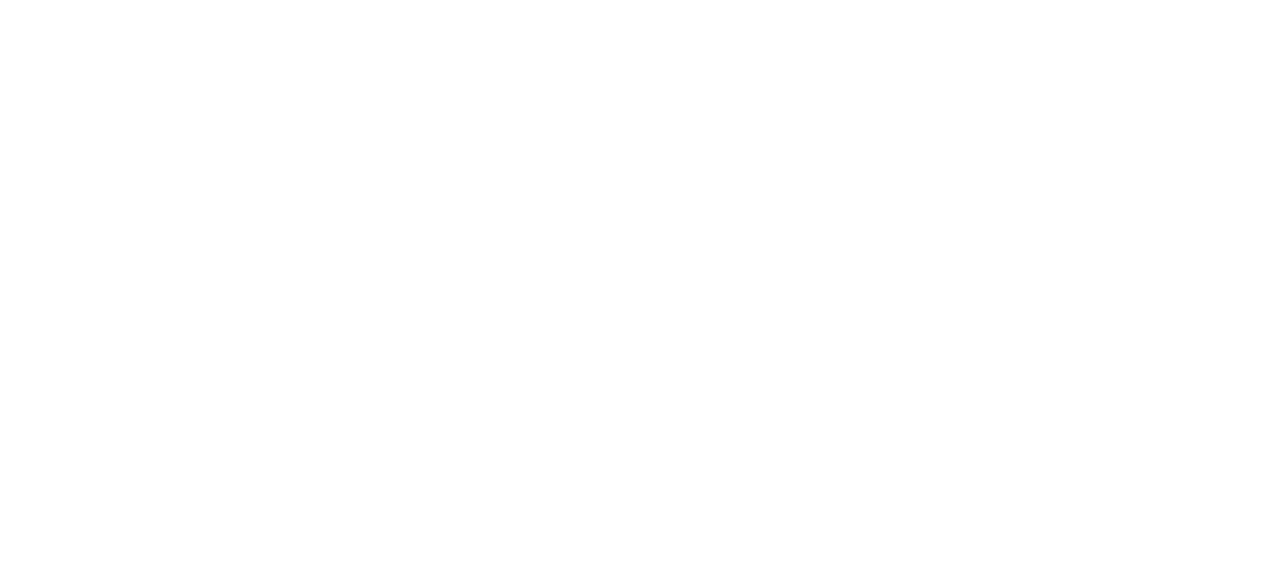
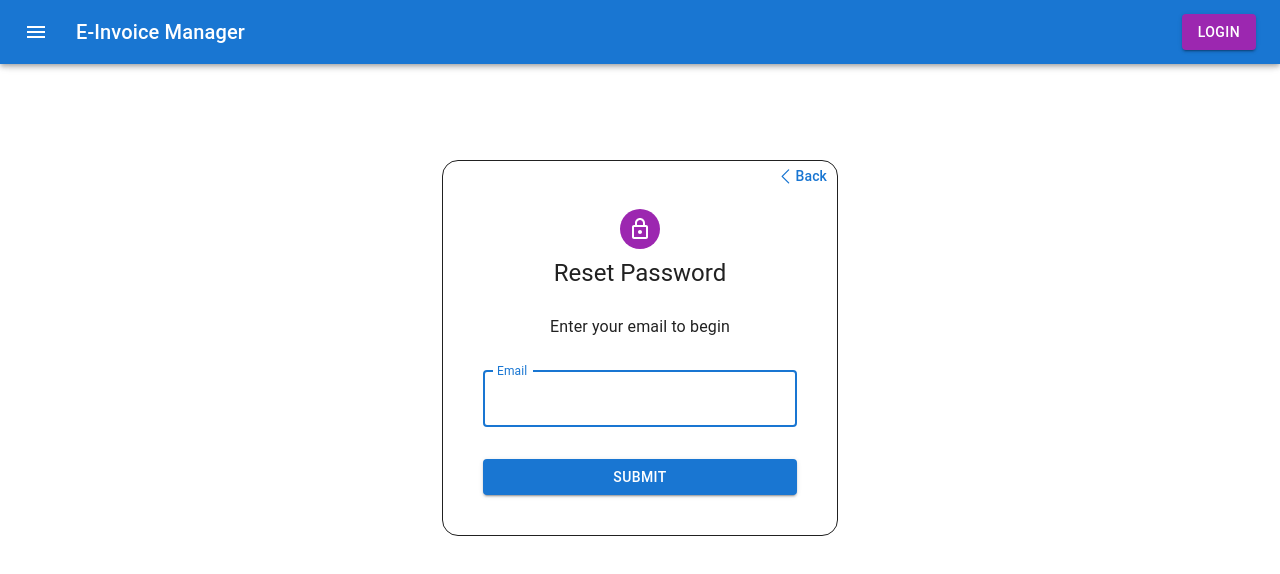
Before and after one commit to Nathan-CSE/Invoicify, a React (Create React App) app in the folder frontend/: page /reset-pw in a window 1280 px wide. Before the commit this address had no page. Shown: the top 574 px of the page. Built offline with nearby package versions, Linux system fonts and the light colour scheme.

Commit message:
Added in the template for the pages to reset passwords

```diff
--- a/frontend/src/PageList.tsx
+++ b/frontend/src/PageList.tsx
@@ -10,6 +10,7 @@
 import Navbar from './components/Navbar';
 import SettingsPage from './pages/SettingsPage';
 import PreviewInvoice from './pages/PreviewInvoice';
+import ResetPassword from './pages/ResetPasswordPage';
 
 function PageList() {
   const [token, setToken] = React.useState('');
@@ -56,6 +57,15 @@
             <>
               <Navbar token={token} setToken={setToken} />
               <SignUp token={token} setToken={setToken} />
+            </>
+          }
+        />
+        <Route
+          path='/reset-pw'
+          element={
+            <>
+              <Navbar token={token} setToken={setToken} />
+              <ResetPassword token={token} />
             </>
           }
         />
--- /dev/null
+++ b/frontend/src/components/LoadingDialog.tsx
@@ -0,0 +1,29 @@
+// LoadingDialog.tsx
+import React from 'react';
+import Dialog from '@mui/material/Dialog';
+import DialogContent from '@mui/material/DialogContent';
+import CircularProgress from '@mui/material/CircularProgress';
+import Typography from '@mui/material/Typography';
+import Box from '@mui/material/Box';
+
+function LoadingDialog(props: { open: boolean; message: string }) {
+  return (
+    <Dialog open={props.open} aria-labelledby='loading-dialog'>
+      <DialogContent>
+        <Box
+          display='flex'
+          alignItems='center'
+          justifyContent='center'
+          flexDirection='column'
+        >
+          <CircularProgress />
+          <Typography variant='body1' sx={{ marginTop: 2 }}>
+            {props.message}
+          </Typography>
+        </Box>
+      </DialogContent>
+    </Dialog>
+  );
+}
+
+export default LoadingDialog;
--- a/frontend/src/pages/DashboardPage.tsx
+++ b/frontend/src/pages/DashboardPage.tsx
@@ -13,7 +13,6 @@
 import { ReactComponent as ManageSvg } from '../assets/manage.svg';
 import { ReactComponent as CogSvg } from '../assets/settings.svg';
 import { ReactComponent as DocSvg } from '../assets/documentation.svg';
-import Navbar from '../components/Navbar';
 
 // Current Idea -> For loop to create each grid item and card to make it so we dont have to repeat code
 // Wow yeap
--- /dev/null
+++ b/frontend/src/pages/ResetPasswordPage.tsx
@@ -0,0 +1,166 @@
+import * as React from 'react';
+import Avatar from '@mui/material/Avatar';
+import Button from '@mui/material/Button';
+import CssBaseline from '@mui/material/CssBaseline';
+import TextField from '@mui/material/TextField';
+import Box from '@mui/material/Box';
+import LockOutlinedIcon from '@mui/icons-material/LockOutlined';
+import Typography from '@mui/material/Typography';
+import Container from '@mui/material/Container';
+import { Link, useNavigate } from 'react-router-dom';
+import ErrorModal from '../components/ErrorModal';
+import axios, { AxiosError } from 'axios';
+
+import { ReactComponent as DocSvg } from '../assets/documentation.svg';
+import { ReactComponent as BackSvg } from '../assets/backarrow.svg';
+import { relative } from 'path';
+import LoadingDialog from '../components/LoadingDialog';
+
+export default function ResetPassword(props: { token: string }) {
+  const navigate = useNavigate();
+  const [openError, setOpenError] = React.useState(false);
+  const [error, setError] = React.useState('');
+  const [resetState, setResetState] = React.useState(false);
+  const [loading, setLoading] = React.useState(false);
+  const [submissionState, setSubmission] = React.useState(false);
+
+  if (props.token) {
+    console.log('SIGNIN');
+    navigate('/dashboard');
+  }
+  React.useEffect(() => {
+    setResetState(false);
+  }, []);
+
+  const handleOpenLoadingDialog = () => {
+    setLoading(true);
+    setTimeout(() => setLoading(false), 3000);
+  };
+
+  const handleSubmitEmail = async (event: React.FormEvent<HTMLFormElement>) => {
+    event.preventDefault();
+    const data = new FormData(event.currentTarget);
+    const email = data.get('email') as string;
+    if (submissionState) {
+      console.log('STOP');
+      return;
+    }
+    setSubmission(true);
+    if (email.length === 0) {
+      setOpenError(true);
+      setError('Please enter a valid email');
+    } else {
+      handleOpenLoadingDialog();
+      try {
+        const response = await axios.patch(
+          'http://localhost:5000/auth/reset-code',
+          {
+            email,
+          }
+        );
+
+        if (response.status === 200) {
+          setResetState(true);
+          setOpenError(false);
+          setError('');
+        } else {
+          setOpenError(true);
+          setError(response.data.message);
+        }
+      } catch (error) {
+        const err = error as AxiosError<{ message: string }>;
+        if (err.response) {
+          setOpenError(true);
+          setError(err.response.data.message);
+        } else if (error instanceof Error) {
+          setOpenError(true);
+          setError(error.message);
+        }
+      } finally {
+        setSubmission(false);
+      }
+    }
+  };
+
+  return (
+    <>
+      <Container component='main' maxWidth='xs'>
+        <CssBaseline />
+        <LoadingDialog open={loading} message='Checking Request...' />
+        <Box
+          sx={{
+            marginTop: 20,
+            padding: 5,
+            position: 'relative',
+            display: 'flex',
+            flexDirection: 'column',
+            alignItems: 'center',
+            border: 'solid 0.5px',
+            borderRadius: 4,
+          }}
+        >
+          <Box
+            component={Link}
+            to='/sign-in'
+            sx={{
+              position: 'absolute',
+              right: 10,
+              top: 5,
+              display: 'flex',
+              flexDirection: 'row',
+              color: 'primary.main',
+              textDecoration: 'none',
+            }}
+          >
+            <BackSvg></BackSvg>
+            <Typography variant='subtitle2' gutterBottom>
+              Back
+            </Typography>
+          </Box>
+          <Avatar sx={{ m: 1, bgcolor: 'secondary.main' }}>
+            <LockOutlinedIcon />
+          </Avatar>
+          <Typography component='h1' variant='h5'>
+            Reset Password
+          </Typography>
+          {resetState ? (
+            <></>
+          ) : (
+            <>
+              <Typography variant='subtitle1' sx={{ mt: 3 }} gutterBottom>
+                Enter your email to begin
+              </Typography>
+              <Box
+                component='form'
+                onSubmit={handleSubmitEmail}
+                noValidate
+                sx={{ mt: 1 }}
+              >
+                <TextField
+                  margin='normal'
+                  fullWidth
+                  id='email'
+                  label='Email'
+                  name='email'
+                  autoComplete='email'
+                  autoFocus
+                />
+                <Button
+                  type='submit'
+                  fullWidth
+                  variant='contained'
+                  sx={{ mt: 3 }}
+                >
+                  Submit
+                </Button>
+              </Box>
+            </>
+          )}
+        </Box>
+      </Container>
+      <Box sx={{ position: 'fixed', bottom: 20, left: 10, width: '40%' }}>
+        {openError && <ErrorModal setOpen={setOpenError}>{error}</ErrorModal>}
+      </Box>
+    </>
+  );
+}
--- a/frontend/src/pages/SignIn.tsx
+++ b/frontend/src/pages/SignIn.tsx
@@ -116,7 +116,7 @@
               variant='subtitle1'
               sx={{ color: 'info.main', textDecoration: 'none' }}
               component={Link}
-              to='/sign-up'
+              to='/reset-pw'
               gutterBottom
             >
               Forgot password?
```
Also changed, not shown: frontend/src/assets/backarrow.svg (added).
